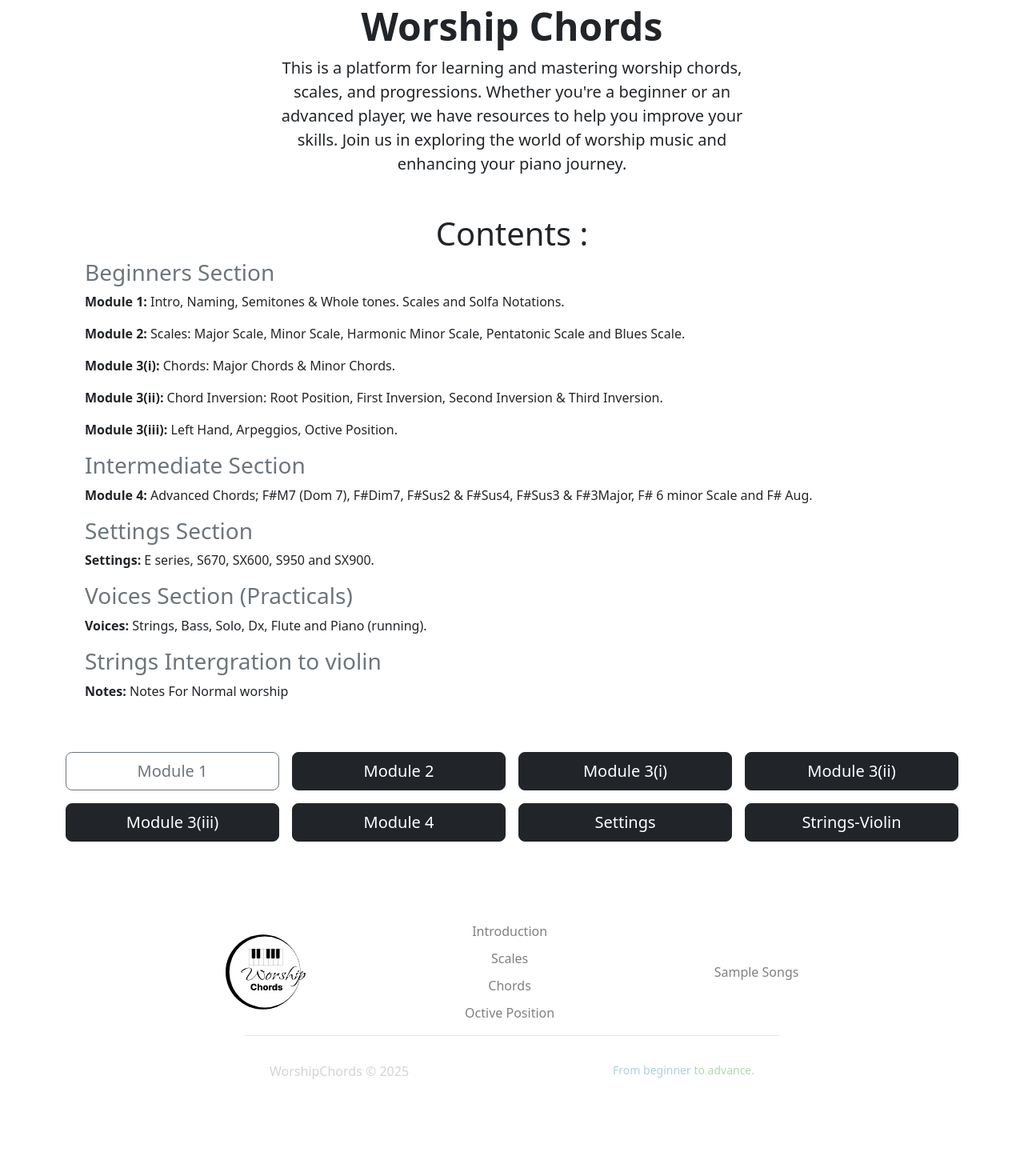
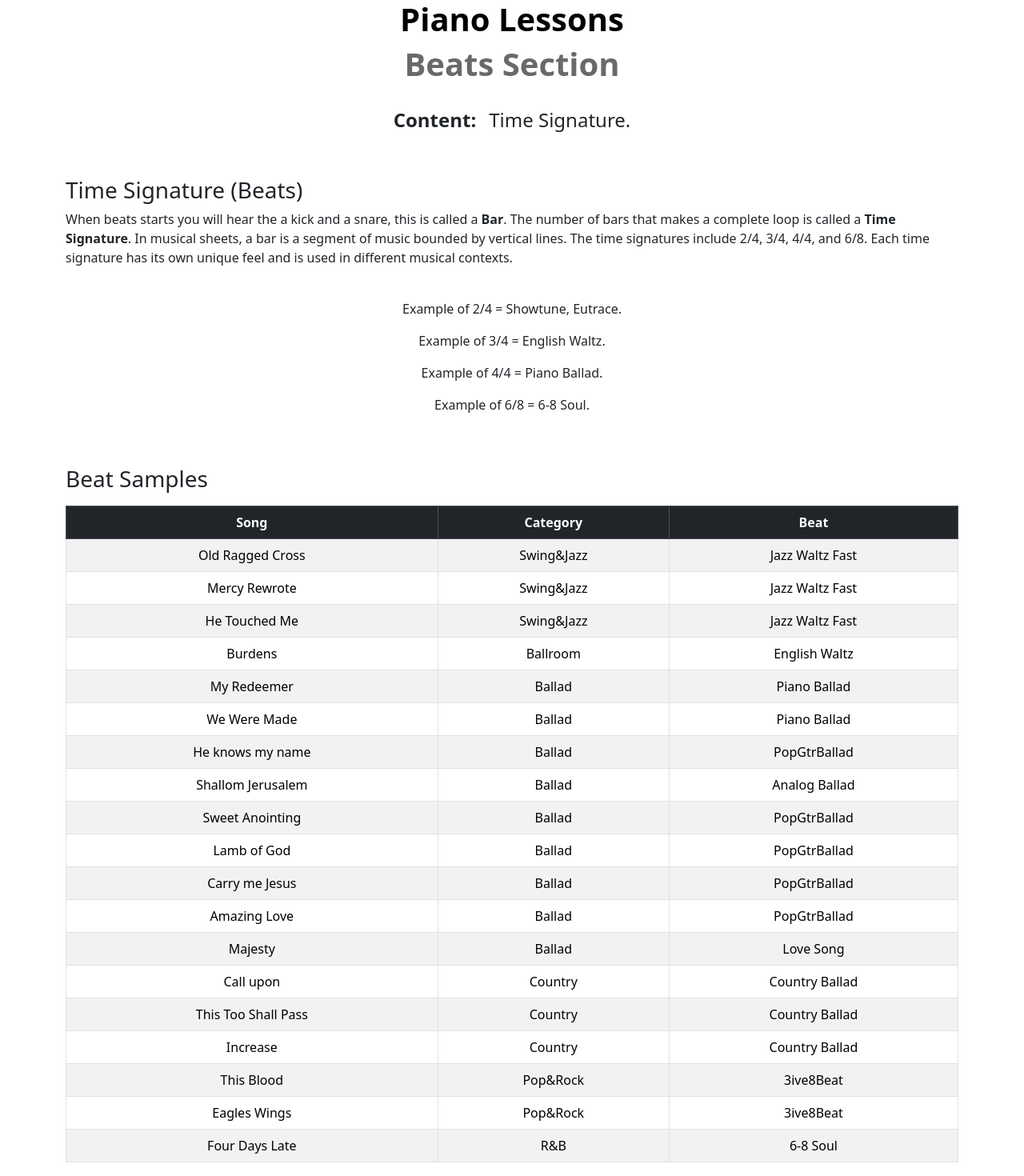
Before and after one commit to Willie-uk/Chords, a React (Vite) app: page /beats in a window 1280 px wide. Shown: the part 120-1590 px from the top of the page at 80% size. Before the commit the page ends 1535 px from the top, so only its background shows below. Built offline with nearby package versions, Linux system fonts and the light colour scheme.

Commit message:
Final copy

```diff
--- a/src/App.tsx
+++ b/src/App.tsx
@@ -12,6 +12,7 @@ import SampleSongs from "./components/SampleSongs";
 import Module4 from "./components/Module4";
 import StringsViolin from "./components/StringsViolin";
 import Settings from "./components/Settings";
+import Style from "./components/Style";
 
 function App() {
   const [loading, setLoading] = useState(true);
@@ -43,6 +44,7 @@ function App() {
         <Route path="/sampleSongs" element={<SampleSongs />} />
         <Route path="/module4" element={<Module4 />} />
         <Route path="/settings" element={<Settings />} />
+        <Route path="/beats" element={<Style />} />
         <Route path="/strings-violin" element={<StringsViolin />} />
         <Route path="*" element={<Home />} />
       </Routes>
--- a/src/components/Module3iii.tsx
+++ b/src/components/Module3iii.tsx
@@ -26,7 +26,7 @@ function Module3iii() {
         <div className="row">
           <h3 className="main-title">Piano Lessons</h3>
           <h1 className="module-title">Module 3</h1>
-          <h5 className="module-subtitle">Section (ii)</h5>
+          <h5 className="module-subtitle">Section (iii)</h5>
           <div className="d-flex justify-content-center mt-4">
             <h4 className="fw-bold">Content: </h4>
             <div className="d-flex flex-column ms-3">
--- a/src/components/Module4.tsx
+++ b/src/components/Module4.tsx
@@ -136,6 +136,55 @@ function Module4() {
             <img className="img-sizes my-4" src={KWM41} alt="F#Aug" />
           </div>
         </div>
+        <div className="row my-5 text-center">
+          <h1 className="mt-4">Final recap</h1>
+          <h3 className="text-secondary mb-4">
+            Memorizing the chords by semitones
+          </h3>
+          <p>
+            <span className="fw-bold">Major Chord</span> = Root + 4 semitone + 3
+            semitones
+          </p>
+          <p>
+            <span className="fw-bold">Minor Chord</span> = Root + 3 semitone + 4
+            semitones
+          </p>
+          <p>
+            <span className="fw-bold">Augmented Chord</span> = Root + 3 semitone
+            + 3 semitones
+          </p>
+          <p>
+            <span className="fw-bold">Dim Chord</span> = Root + 4 semitone + 4
+            semitones
+          </p>
+          <p>
+            <span className="fw-bold">Dim7 Chord</span> = Root + 4 semitone + 4
+            semitones + 4 semitones
+          </p>
+          <p>
+            <span className="fw-bold">Tritone</span> = Root + 6 semitone
+          </p>
+          <h3 className="text-secondary my-4">
+            Memorizing the chords by note distance.
+          </h3>
+          <p>
+            <span className="fw-bold">Major Second (Suspended).</span> = Root +
+            2nd note.
+          </p>
+          <p>
+            <span className="fw-bold">Major Third (Triad)</span> = Root + 3rd
+            note.
+          </p>
+          <p>
+            <span className="fw-bold">Perfect 4th</span> = Root + 4th note.
+          </p>
+          <p>
+            <span className="fw-bold">Perfect 5th</span> = Root + 5th note.
+          </p>
+          <p>
+            <span className="fw-bold mb-4">Perfect 6th</span> = Root + 6th note.
+          </p>
+        </div>
       </div>
       <p className="text-center text-secondary text-i my-5 fs-5">
         End of Module 4.
--- a/src/components/Settings.tsx
+++ b/src/components/Settings.tsx
@@ -199,8 +199,15 @@ function Settings() {
             <p className="text-center">
               <span className="fw-bold">Tempo Lock: </span> On
             </p>
+            <p className="text-center">
+              <span className="fw-bold">Portamento: </span> Depends
+            </p>
           </div>
         </div>
+        <p className="text-center text-secondary text-i my-5 fs-5">
+          End of Settings.
+        </p>
+        <hr />
       </div>
       <Footer />
     </>
--- /dev/null
+++ b/src/components/Style.tsx
@@ -0,0 +1,158 @@
+import Footer from "../utils/Footer";
+import Navbar from "../utils/Nav";
+import Spacer from "../utils/Spacer";
+
+function Style() {
+  return (
+    <>
+      <Navbar />
+      <Spacer />
+      <div className="container my-5">
+        <div className="row">
+          <h3 className="main-title">Piano Lessons</h3>
+          <h1 className="module-title">Beats Section</h1>
+          <div className="d-flex justify-content-center mt-4">
+            <h4 className="fw-bold">Content: </h4>
+            <div className="d-flex flex-column ms-3">
+              <h4>Time Signature.</h4>
+            </div>
+          </div>
+        </div>
+        <div className="row mt-5">
+          <h3>Time Signature (Beats)</h3>
+          <p>
+            When beats starts you will hear the a kick and a snare, this is
+            called a <span className="fw-bold">Bar</span>. The number of bars
+            that makes a complete loop is called a{" "}
+            <span className="fw-bold">Time Signature</span>. In musical sheets,
+            a bar is a segment of music bounded by vertical lines. The time
+            signatures include 2/4, 3/4, 4/4, and 6/8. Each time signature has
+            its own unique feel and is used in different musical contexts.
+          </p>
+          <div className="my-4 d-flex flex-column align-items-center px-2">
+            <p>Example of 2/4 = Showtune, Eutrace.</p>
+            <p>Example of 3/4 = English Waltz.</p>
+            <p>Example of 4/4 = Piano Ballad.</p>
+            <p>Example of 6/8 = 6-8 Soul.</p>
+          </div>
+          <div className="container mt-4">
+            <h3 className="mb-3">Beat Samples</h3>
+            <table className="table table-striped table-bordered text-center">
+              <thead className="table-dark">
+                <tr>
+                  <th scope="col">Song</th>
+                  <th scope="col">Category</th>
+                  <th scope="col">Beat</th>
+                </tr>
+              </thead>
+              <tbody>
+                <tr>
+                  <td>Old Ragged Cross</td>
+                  <td>Swing&Jazz</td>
+                  <td>Jazz Waltz Fast</td>
+                </tr>
+                <tr>
+                  <td>Mercy Rewrote</td>
+                  <td>Swing&Jazz</td>
+                  <td>Jazz Waltz Fast</td>
+                </tr>
+                <tr>
+                  <td>He Touched Me</td>
+                  <td>Swing&Jazz</td>
+                  <td>Jazz Waltz Fast</td>
+                </tr>
+                <tr>
+                  <td>Burdens</td>
+                  <td>Ballroom</td>
+                  <td>English Waltz</td>
+                </tr>
+                <tr>
+                  <td>My Redeemer</td>
+                  <td>Ballad</td>
+                  <td>Piano Ballad</td>
+                </tr>
+                <tr>
+                  <td>We Were Made</td>
+                  <td>Ballad</td>
+                  <td>Piano Ballad</td>
+                </tr>
+                <tr>
+                  <td>He knows my name</td>
+                  <td>Ballad</td>
+                  <td>PopGtrBallad</td>
+                </tr>
+                <tr>
+                  <td>Shallom Jerusalem</td>
+                  <td>Ballad</td>
+                  <td>Analog Ballad</td>
+                </tr>
+                <tr>
+                  <td>Sweet Anointing</td>
+                  <td>Ballad</td>
+                  <td>PopGtrBallad</td>
+                </tr>
+                <tr>
+                  <td>Lamb of God</td>
+                  <td>Ballad</td>
+                  <td>PopGtrBallad</td>
+                </tr>
+                <tr>
+                  <td>Carry me Jesus</td>
+                  <td>Ballad</td>
+                  <td>PopGtrBallad</td>
+                </tr>
+                <tr>
+                  <td>Amazing Love</td>
+                  <td>Ballad</td>
+                  <td>PopGtrBallad</td>
+                </tr>
+                <tr>
+                  <td>Majesty</td>
+                  <td>Ballad</td>
+                  <td>Love Song</td>
+                </tr>
+                <tr>
+                  <td>Call upon</td>
+                  <td>Country</td>
+                  <td>Country Ballad</td>
+                </tr>
+                <tr>
+                  <td>This Too Shall Pass</td>
+                  <td>Country</td>
+                  <td>Country Ballad</td>
+                </tr>
+                <tr>
+                  <td>Increase</td>
+                  <td>Country</td>
+                  <td>Country Ballad</td>
+                </tr>
+                <tr>
+                  <td>This Blood</td>
+                  <td>Pop&Rock</td>
+                  <td>3ive8Beat</td>
+                </tr>
+                <tr>
+                  <td>Eagles Wings</td>
+                  <td>Pop&Rock</td>
+                  <td>3ive8Beat</td>
+                </tr>
+                <tr>
+                  <td>Four Days Late</td>
+                  <td>R&B</td>
+                  <td>6-8 Soul</td>
+                </tr>
+              </tbody>
+            </table>
+          </div>
+        </div>
+        <p className="text-center text-secondary text-i my-5 fs-5">
+          End of Beats Section.
+        </p>
+        <hr />
+      </div>
+      <Footer />
+    </>
+  );
+}
+
+export default Style;
--- a/src/utils/Hero.tsx
+++ b/src/utils/Hero.tsx
@@ -27,16 +27,20 @@ function Hero() {
   const settings = () => {
     navigate("/settings");
   };
+  const beats = () => {
+    navigate("/beats");
+  };
 
   return (
     <div className="px-4 py-1 my-5 text-center">
       <h1 className="display-5 fw-bold">Worship Chords</h1>
       <div className="col-lg-6 mx-auto">
         <p className="lead mb-4">
-          This is a platform for learning and mastering worship chords, scales,
-          and progressions. Whether you're a beginner or an advanced player, we
-          have resources to help you improve your skills. Join us in exploring
-          the world of worship music and enhancing your piano journey.
+          This is a platform for learning and mastering worship chords, scales
+          and progressions, beats and settings used by the MINISTRY OF
+          REPENTANCE AND HOLINESS. Whether you're a beginner or an advanced
+          player, we have resources to help you improve your skills. Join us in
+          exploring the world of worship music and enhancing your piano journey.
         </p>
       </div>
       <div className="my-5 container">
@@ -77,6 +81,13 @@ function Hero() {
           <p>
             <span className="fw-bold">Settings:</span> E series, S670, SX600,
             S950 and SX900.
+          </p>
+        </div>
+        <h3 className="text-start ms-4 text-secondary">Beats Section</h3>
+        <div className="d-flex flex-column align-items-start px-4">
+          <p>
+            <span className="fw-bold">Time Signature:</span> 2/4, 3/4, 4/4 and
+            6/8.
           </p>
         </div>
         <h3 className="text-start ms-4 text-secondary">
@@ -139,6 +150,11 @@ function Hero() {
             </div>
           </div>
           <div className="col-sm-3">
+            <div onClick={beats} className="btn btn-dark btn-lg w-100">
+              Beats
+            </div>
+          </div>
+          <div className="col-sm-3">
             <div onClick={settings} className="btn btn-dark btn-lg w-100">
               Settings
             </div>
```
